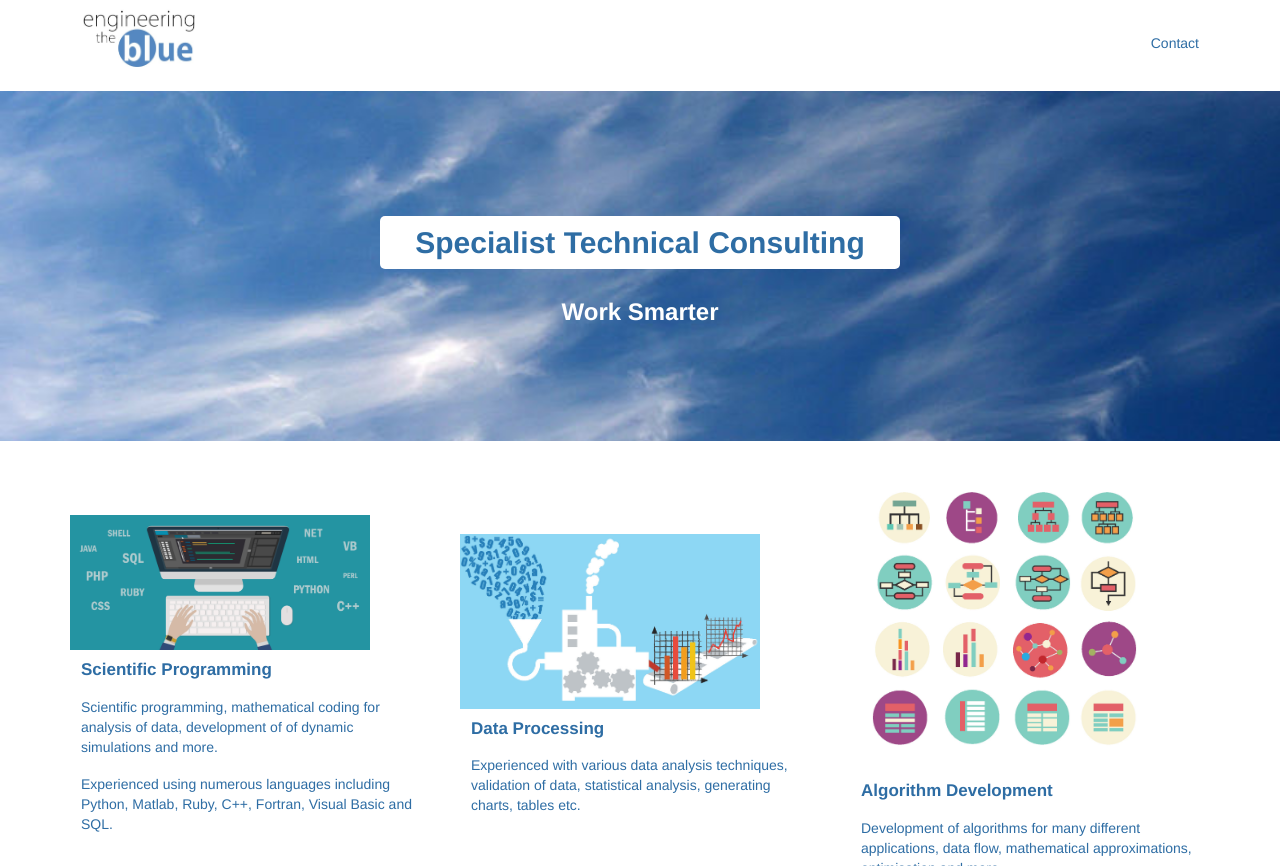
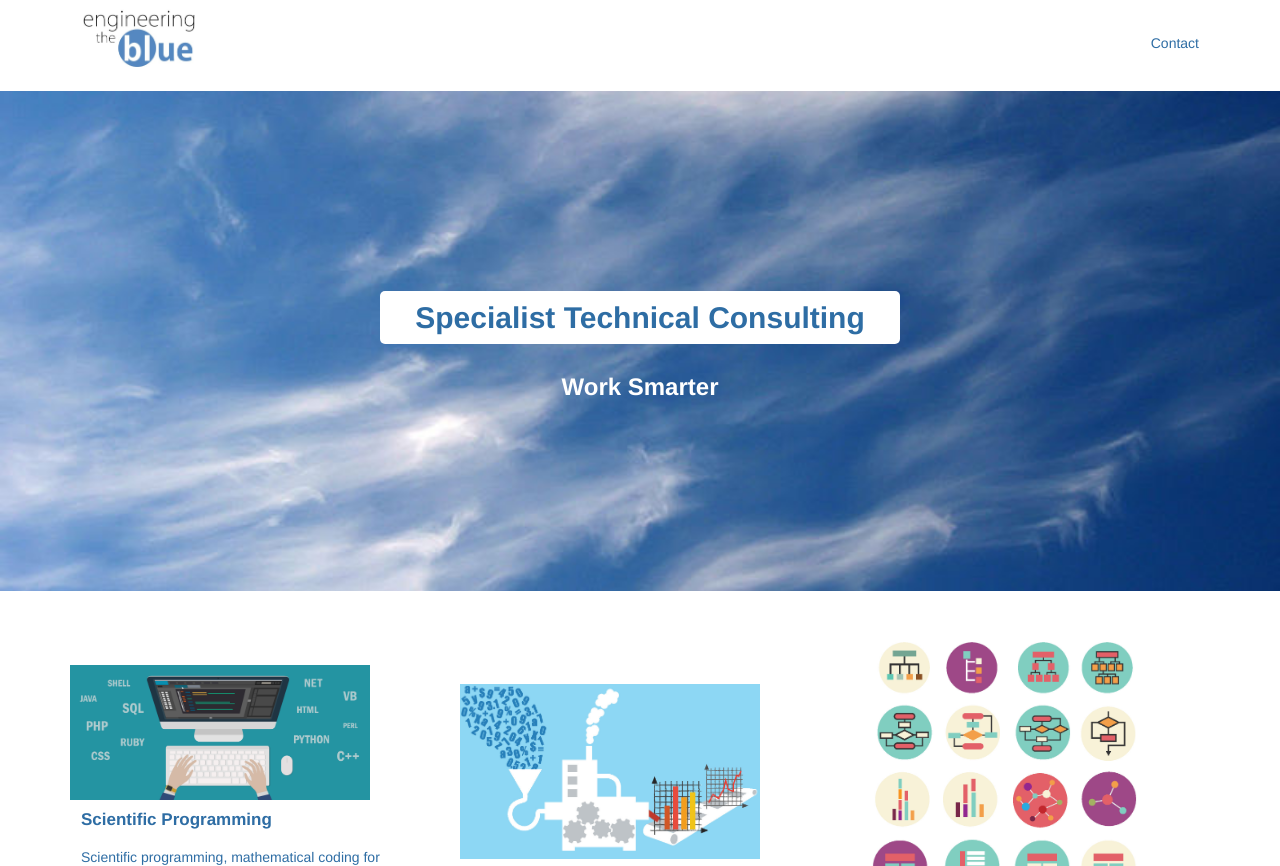
Before and after one commit to steffic17/steffic17.github.io, a plain HTML site: page index.html in a window 1280 px wide. Shown: the top 866 px of the page. Drawn offline with nearby package versions, Linux system fonts and the light colour scheme.

Commit message:
Jumbotron image

```diff
--- a/style.css
+++ b/style.css
@@ -97,8 +97,8 @@ section.container .row {
 .jumbotron {
   display: flex;
   align-items: center;
-  height: 350px;
-  background-image: url("Images/Cirrus.jpg");
+  height: 500px;
+  background-image: url('https://steffic17.github.io/Images/Cirrus.jpg');
   background-size: cover;
   background-position: center;
 }
```
